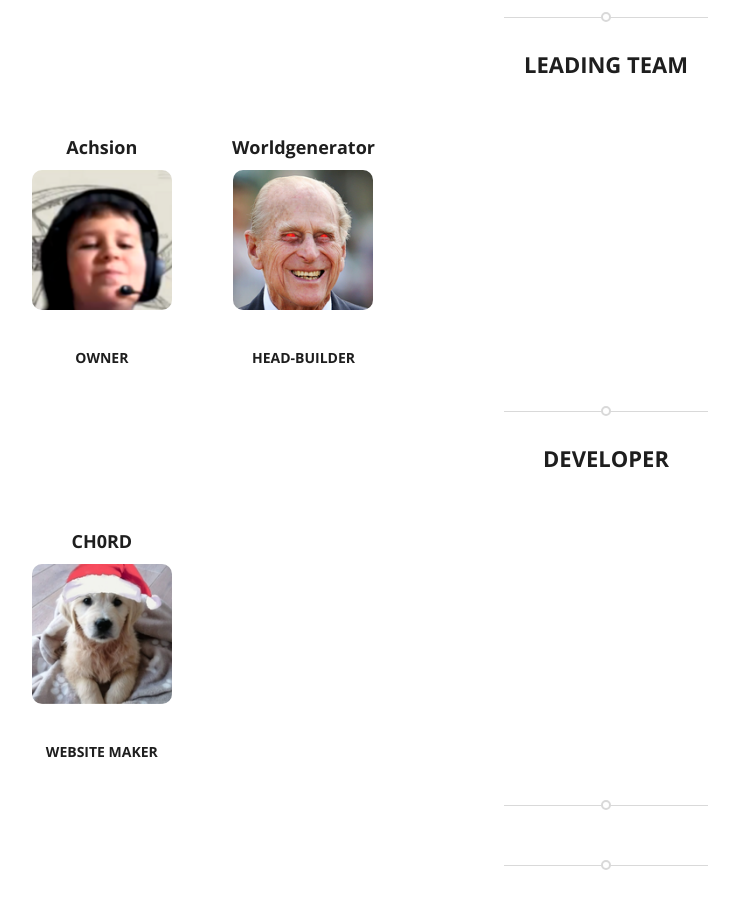
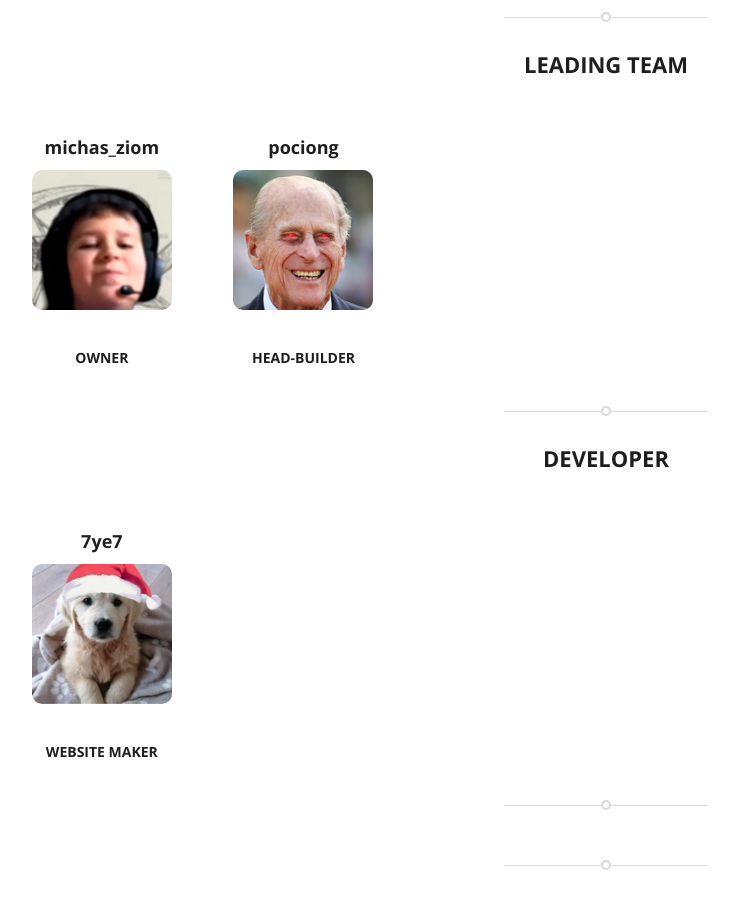
Before and after one commit to MinerSim/Olszak, a plain HTML site: page index.html in a window 1280 px wide. Shown: the part 1500-2409 px from the top of the page, without its empty margins (34-773 px from the left). Drawn offline with nearby package versions, Linux system fonts and the light colour scheme; no server answers.

Commit message:
Update index.html

```diff
--- a/index.html
+++ b/index.html
@@ -193,12 +193,12 @@
             </div>
             <h4 class="bold">Leading team</h4>
             <div class="col-md-2">
-                <h5 class="bold">Achsion</h5>
+                <h5 class="bold">michas_ziom</h5>
                 <img src="images/skins/Achsion.png" alt="michas_ziom" style="border-radius:10px">
                 <h6 class="bold">Owner</h6>
             </div>
             <div class="col-md-2">
-                <h5 class="bold">Worldgenerator</h5>
+                <h5 class="bold">pociong</h5>
                 <img src="images/skins/Worldbuilder777.png" alt="pociong" style="border-radius:10px">
                 <h6 class="bold">Head-Builder</h6>
             </div>
@@ -211,7 +211,7 @@
         <div class="container">
             <h4 class="bold">Developer</h4>
             <div class="col-md-2">
-                <h5 class="bold">CH0RD</h5>
+                <h5 class="bold">7ye7</h5>
                 <img src="images/skins/Ch0rd.png" alt="Jan" style="border-radius:10px">
                 <h6 class="bold">Website Maker</h6>
             </div>
```
